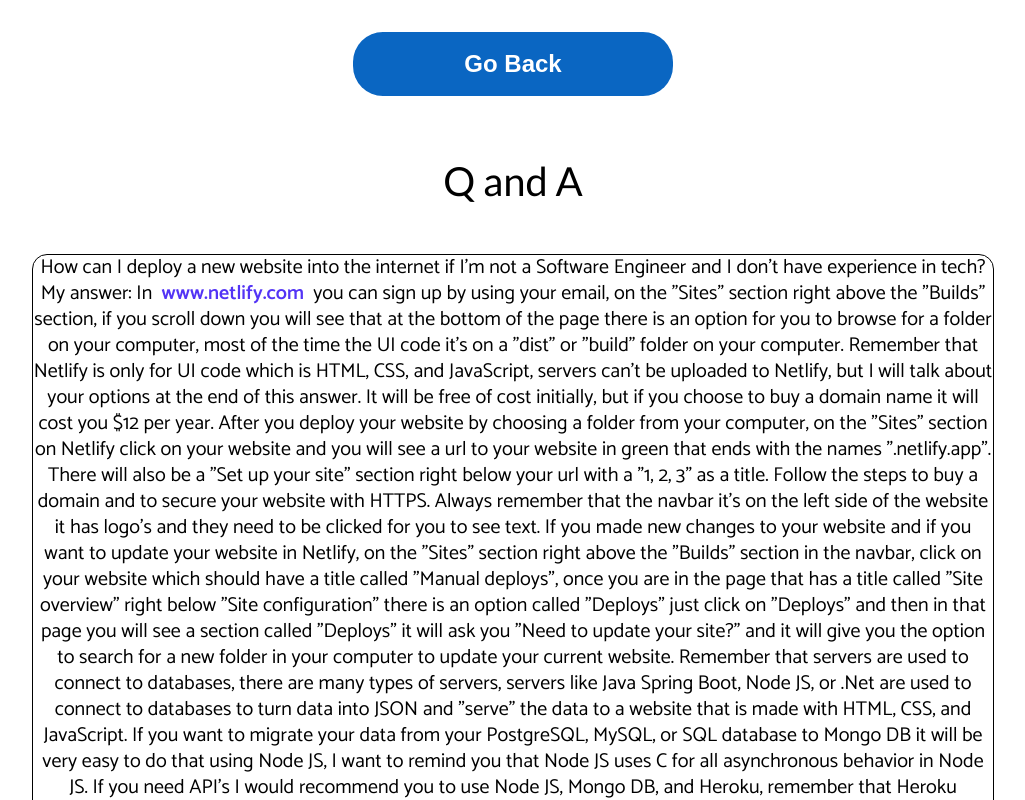
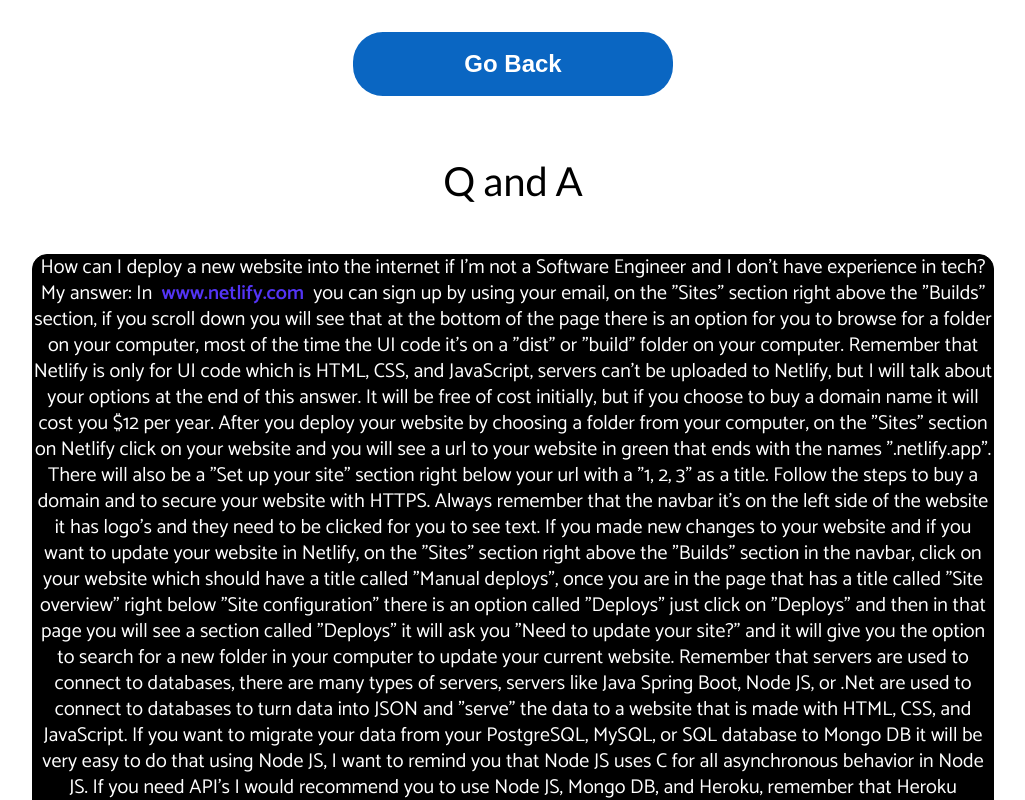
Before and after one commit to hectormorenosoftware/hectormorenosoftware.github.io, a React app: page /#/QandA in a window 1280 px wide. In both pictures the pointer is over the element 640 px from the left and 540 px from the top of the page. Shown: the whole page, without its empty margins (127-1152 px from the left). Built offline with nearby package versions, Linux system fonts and the light colour scheme.

Commit message:
Added css for paragraphs in Q and A page

```diff
--- a/src/index.css
+++ b/src/index.css
@@ -124,6 +124,12 @@ a {
   border-radius: 15px;
   background: white;
   font-family: "Catamaran";
+  transition: 1s;
+
+  &:hover {
+    background: black;
+    color: white;
+  }
 }
 
 .HeroQAndA {
```
Also changed, not shown: 2 other files (tests, documents, lock files or other folders).
